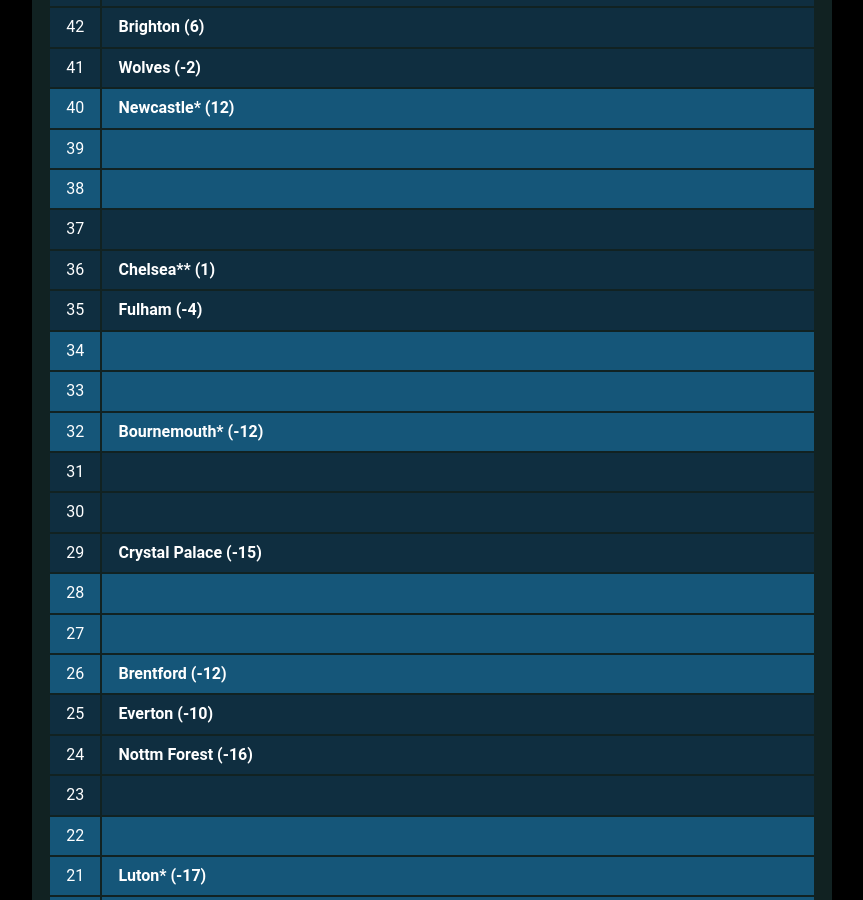
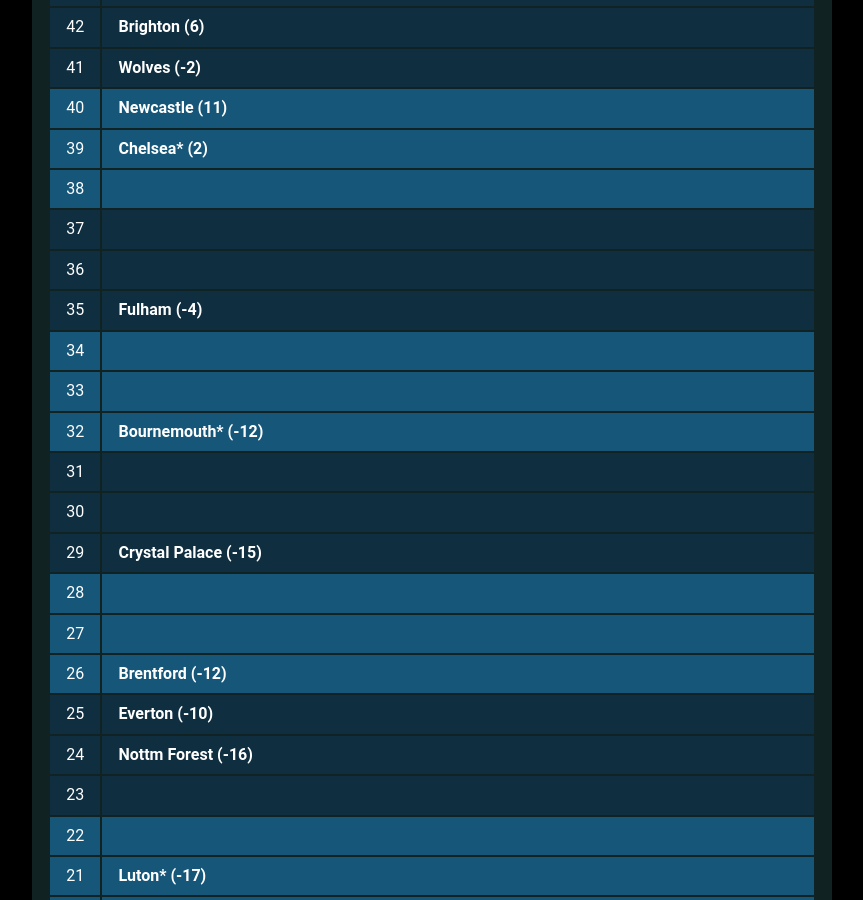
Before and after one commit to muru/muru.github.io, a Jekyll site: the page built from resources.md, in a window 1280 px wide and 900 px high, scrolled down 2366 px. Shown: the whole window, without its empty margins (208-1071 px from the left). Built offline with Jekyll 4.4.1, drawn with Linux system fonts in a browser that asks for light colours; some web fonts are replaced; some of the changed text lies outside the part shown.

Commit message:
updated cann-table: Wed 13 Mar 00:02:30 JST 2024

```diff
--- a/cann-table.html
+++ b/cann-table.html
@@ -132,12 +132,13 @@
 	<tr class="cann-row-1">
 		<td class="cann-point">40</td>
 		<td class="cann-clubs">
-			<span class="club-name">Newcastle* (12)</span>
+			<span class="club-name">Newcastle (11)</span>
 		</td>
  	</tr>
 	<tr class="cann-row-1">
 		<td class="cann-point">39</td>
 		<td class="cann-clubs">
+			<span class="club-name">Chelsea* (2)</span>
 		</td>
  	</tr>
 	<tr class="cann-row-1">
@@ -153,7 +154,6 @@
 	<tr class="cann-row-2">
 		<td class="cann-point">36</td>
 		<td class="cann-clubs">
-			<span class="club-name">Chelsea** (1)</span>
 		</td>
  	</tr>
 	<tr class="cann-row-2">
@@ -276,4 +276,4 @@
 		</td>
  	</tr>
 </table>
-<span id="cann-gen-note"> Generated on Tuesday, 12 March 2024 at 00:02 JST.<br>* Each asterisk is a match in hand.</span>
+<span id="cann-gen-note"> Generated on Wednesday, 13 March 2024 at 00:02 JST.<br>* Each asterisk is a match in hand.</span>
```
